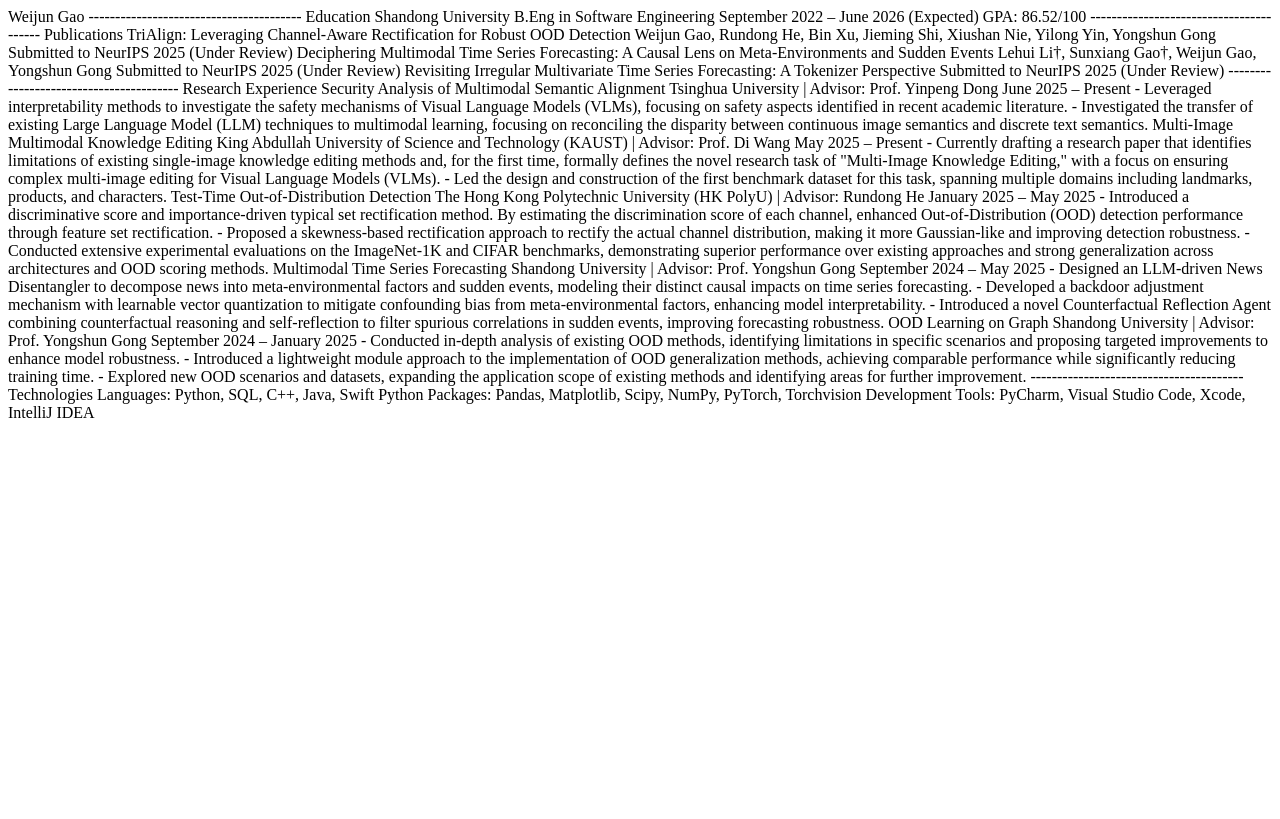
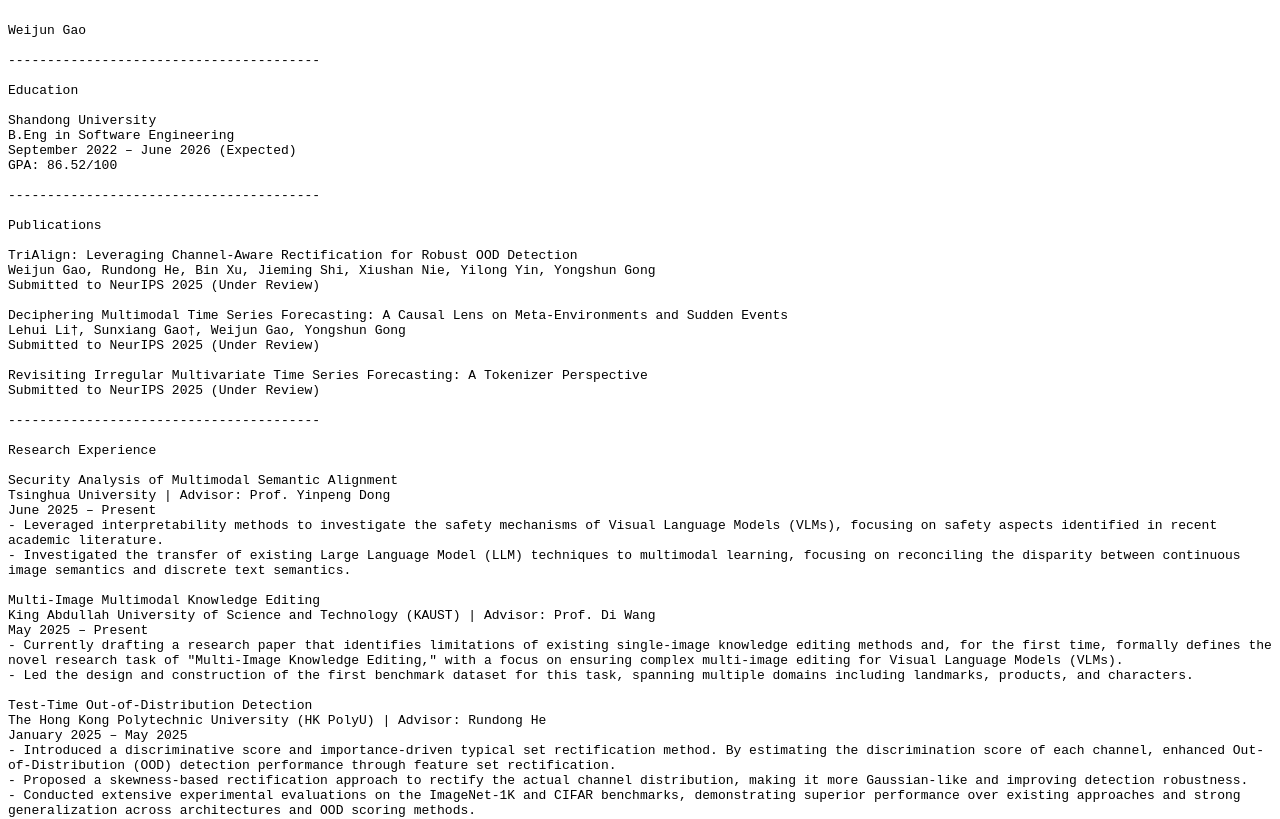
Before and after one commit to gaoweijun5/weijun.github.io, a plain HTML site: page index.html in a window 1280 px wide. Shown: the top 819 px of the page. Drawn offline with Linux system fonts and the light colour scheme.

Commit message:
Update index.html

```diff
--- a/index.html
+++ b/index.html
@@ -1,3 +1,5 @@
+<pre style="white-space: pre-wrap; font-family: monospace;">
+
 Weijun Gao
 
 ----------------------------------------
@@ -68,3 +70,5 @@ Technologies
 Languages: Python, SQL, C++, Java, Swift
 Python Packages: Pandas, Matplotlib, Scipy, NumPy, PyTorch, Torchvision
 Development Tools: PyCharm, Visual Studio Code, Xcode, IntelliJ IDEA
+
+</pre>
```
